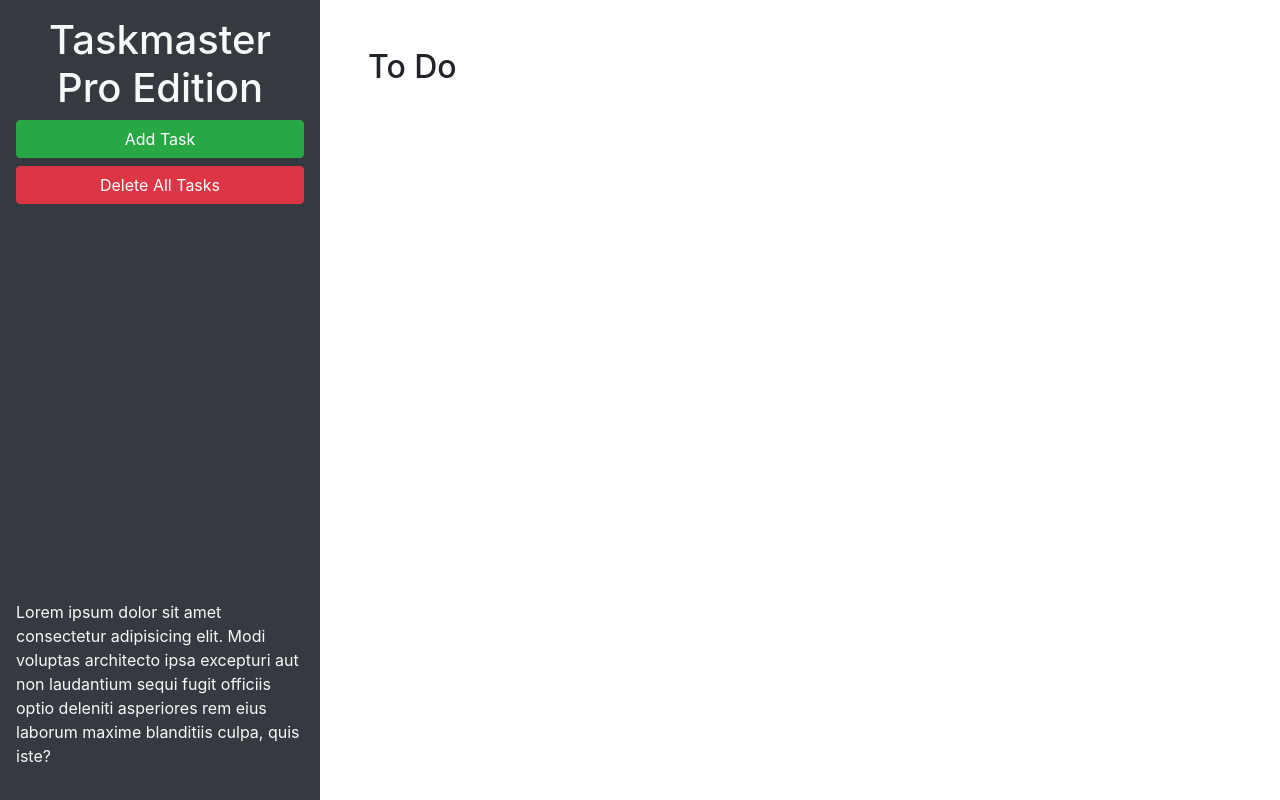
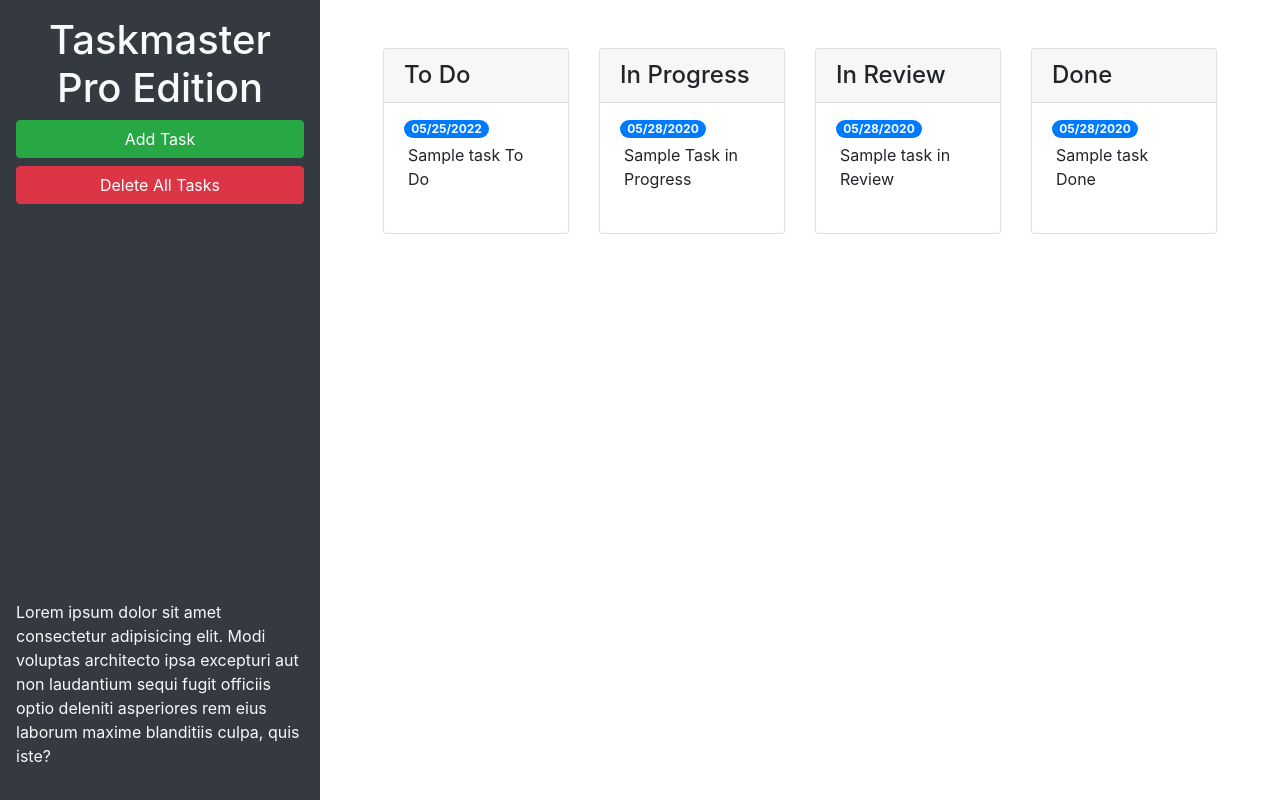
Before and after one commit to Arankin7/taskmaster-pro, a plain HTML site: page index.html in a window 1280 px wide. Drawn offline with nearby package versions, Linux system fonts and the light colour scheme.

Commit message:
used bootstrap grid for task items and the modalForm

```diff
--- a/index.html
+++ b/index.html
@@ -24,9 +24,55 @@
       </p>
     </header>
     <main class="col-12 col-lg-9">
-      <div class="m-5">
-        <h2>To Do</h2>
-        <ul id="list-toDo" class="list-group"> </ul>
+      <div class="m-5 row justifiy-content-around">
+        <!-- To Do section -->
+        <div class="col-12 col-md-6 col-xl-3 mb-3">
+          <div class="card">
+            <h4 class="card-header">To Do</h4>
+            <ul id="list-toDo" class="list-group list-group-flush">
+              <li class="list-group-item">
+                <span class="badge badge-primary badge-pill">05/25/2022</span>
+                <p class="m-1">Sample task To Do</p>
+              </li>
+            </ul>
+          </div>
+        </div>
+        <!-- In progress section -->
+        <div class="col-12 col-md-6 col-xl-3 mb-3">
+          <div class="card">
+            <h4 class="card-header">In Progress</h4>
+            <ul id="list-inProgress" class="list-group list-group-flush">
+              <li class="list-group-item">
+                <span class="badge badge-primary badge-pill">05/28/2020</span>
+                <p class="m-1">Sample Task in Progress</p>
+              </li>
+            </ul>
+          </div>
+        </div>
+        <!-- In Review Start -->
+        <div class="col-12 col-md-6 col-xl-3 mb-3">
+          <div class="card">
+            <h4 class="card-header">In Review</h4>
+            <ul id="list-inReview" class="list-group list-group-flush">
+              <li class="list-group-item">
+                <span class="badge badge-primary badge-pill">05/28/2020</span>
+                <p class="m-1">Sample task in Review</p>
+              </li>
+            </ul>
+        </div>
+        </div>
+        <!-- Done Start -->
+        <div class="col-12 col-md-6 col-xl-3 mb-3">
+          <div class="card">
+            <h4 class="card-header">Done</h4>
+            <ul id="list-done" class="list-group list-group-flush">
+              <li class="list-group-item">
+                <span class="badge badge-primary badge-pill">05/28/2020</span>
+                <p class="m-1">Sample task Done</p>
+              </li>
+            </ul>
+          </div>
+        </div>
       </div>
     </main>
   </div>
@@ -46,11 +92,11 @@
           <form>
             <div class="form-group">
               <label for="modalTaskDescription">Task description</label>
-              <textarea id="modalTaskDescription" rows="3"></textarea>
+              <textarea id="modalTaskDescription" rows="3" class="form-control"></textarea>
             </div>
             <div class="form-group">
               <label for="modalDueDate">Due date</label>
-              <input type="text" id="modalDueDate" placeholder="mm/dd/yyyy" autocomplete="off" />
+              <input type="text" id="modalDueDate" class="form-control" placeholder="mm/dd/yyyy" autocomplete="off" />
             </div>
           </form>
         </div>
```
